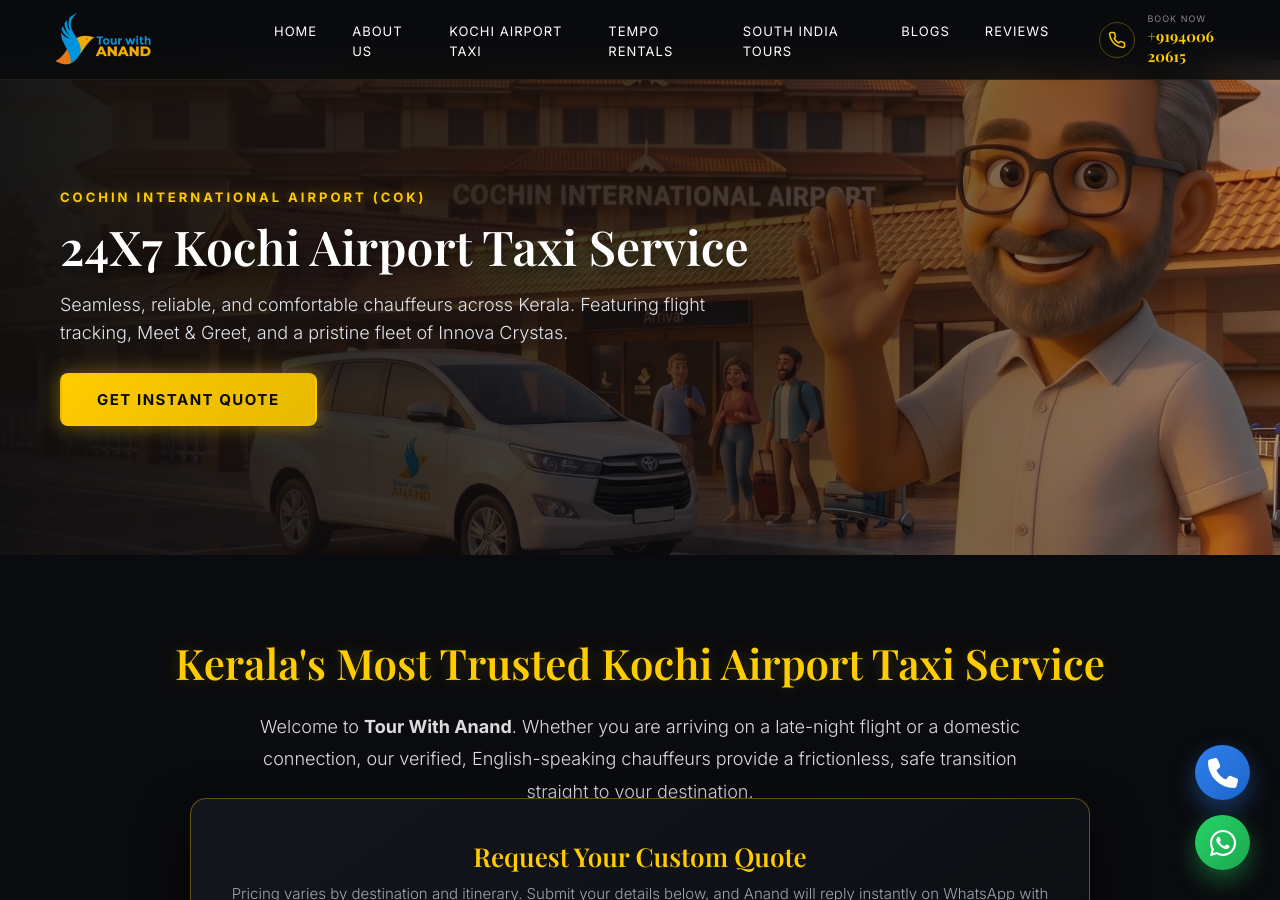
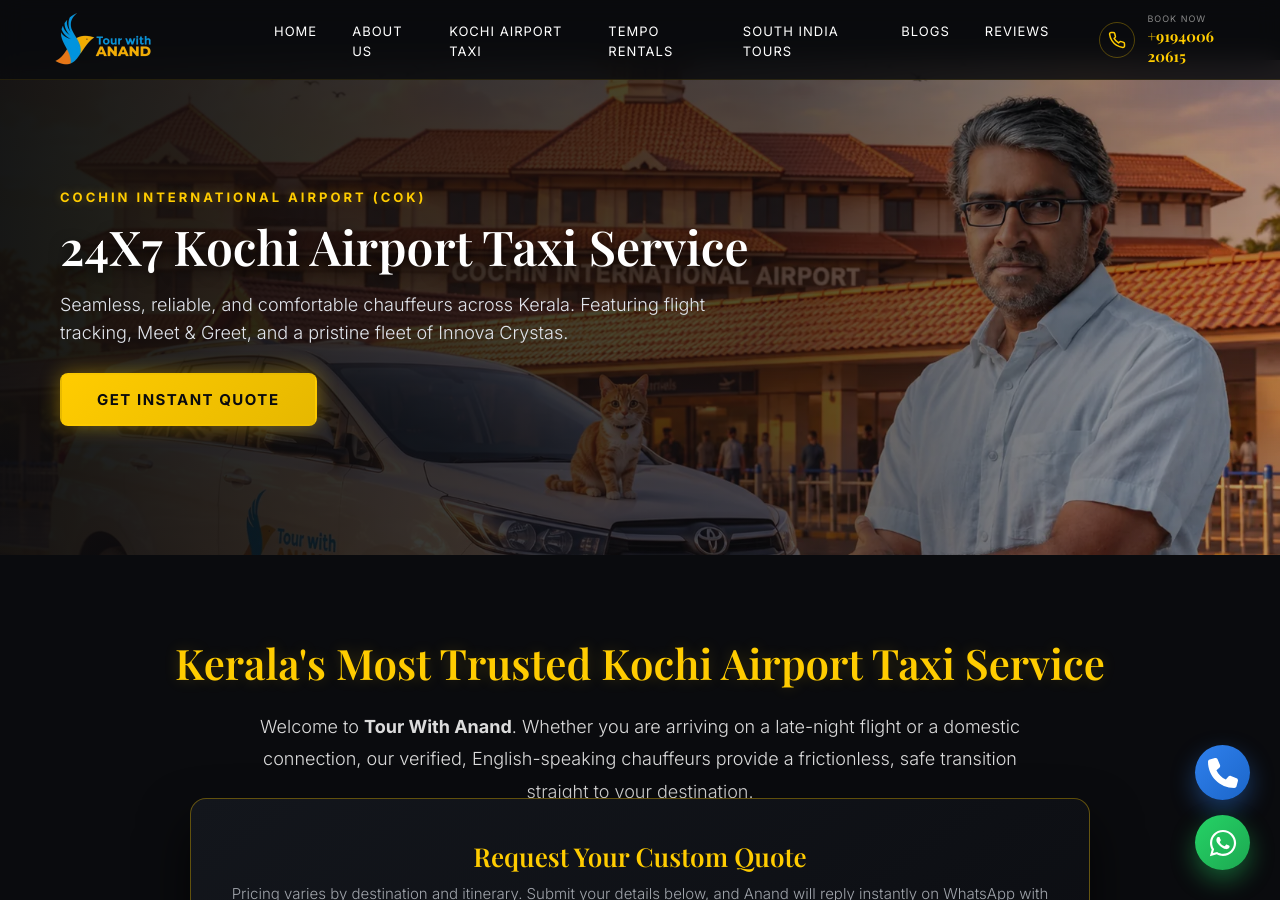
Before and after one commit to tourwithanand/tourwithanand-com, a Jekyll site: the page built from kochi-airport.html, in a window 1280 px wide and 900 px high. Built offline with Jekyll 4.4.1, drawn with Linux system fonts in a browser that asks for light colours.

Commit message:
New hero banner on /taxi/kochi-airport/: Anand, Innova Crysta and Maxx at Cochin Airport
- Desktop and mobile hero use the owner-supplied image (WebP, 184 KB;
  900px mobile variant 78 KB), with width/height and descriptive alt
- Desktop crop anchored near the top so Anand's face stays visible
- TaxiService schema image points to the new JPG
- Old banner-kochi-airport-taxi-service.png kept in the repo

Co-Authored-By: Claude Opus 5.5 <noreply@anthropic.com>
Claude-Session: https://claude.ai/code/session_01V9S5yJyFeSpGQmQTpdF1A8

```diff
--- a/kochi-airport.html
+++ b/kochi-airport.html
@@ -15,7 +15,7 @@ seo_keywords: "kochi airport taxi service, 24X7 kochi airport taxi, kochi airpor
   "@context": "https://schema.org",
   "@type": "TaxiService",
   "name": "Tour With Anand - 24X7 Kochi Airport Taxi Service",
-  "image": "https://tourwithanand.com/images/banner-kochi-airport-taxi-service.png",
+  "image": "https://tourwithanand.com/images/kochi-airport-taxi-anand-innova-crysta.jpg",
   "@id": "https://tourwithanand.com/taxi/kochi-airport/",
   "url": "https://tourwithanand.com/taxi/kochi-airport/",
   "telephone": "+919400620615",
@@ -41,7 +41,7 @@ seo_keywords: "kochi airport taxi service, 24X7 kochi airport taxi, kochi airpor
 
 <!-- DESKTOP HERO -->
 <section class="desktop-hero-banner desktop-only">
-  <img src="/images/banner-kochi-airport-taxi-service.png" class="desktop-hero-bg" alt="Tour With Anand 24X7 Kochi Airport Taxi">
+  <img src="/images/kochi-airport-taxi-anand-innova-crysta.webp" class="desktop-hero-bg" style="object-position: 50% 12%;" alt="Anand with the Tour With Anand Innova Crysta taxi at Cochin International Airport" width="1669" height="942" fetchpriority="high">
   <div class="desktop-hero-overlay"></div>
 
   <div class="desktop-hero-content">
@@ -55,7 +55,7 @@ seo_keywords: "kochi airport taxi service, 24X7 kochi airport taxi, kochi airpor
 <!-- MOBILE HERO -->
 <section class="mobile-hero-banner mobile-only">
   <div class="m-hero-img-box">
-    <img src="/images/banner-kochi-airport-taxi-service.png" class="m-hero-bg" alt="Reliable private taxi from Kochi Airport">
+    <img src="/images/kochi-airport-taxi-anand-innova-crysta-900.webp" srcset="/images/kochi-airport-taxi-anand-innova-crysta-900.webp 900w, /images/kochi-airport-taxi-anand-innova-crysta.webp 1669w" sizes="100vw" class="m-hero-bg" alt="Anand with the Tour With Anand Innova Crysta taxi at Cochin International Airport" width="1669" height="942">
     <div class="m-hero-gradient"></div>
   </div>
 
```
Also changed, not shown: images/kochi-airport-taxi-anand-innova-crysta-900.webp (added), images/kochi-airport-taxi-anand-innova-crysta.jpg (added), images/kochi-airport-taxi-anand-innova-crysta.webp (added).
